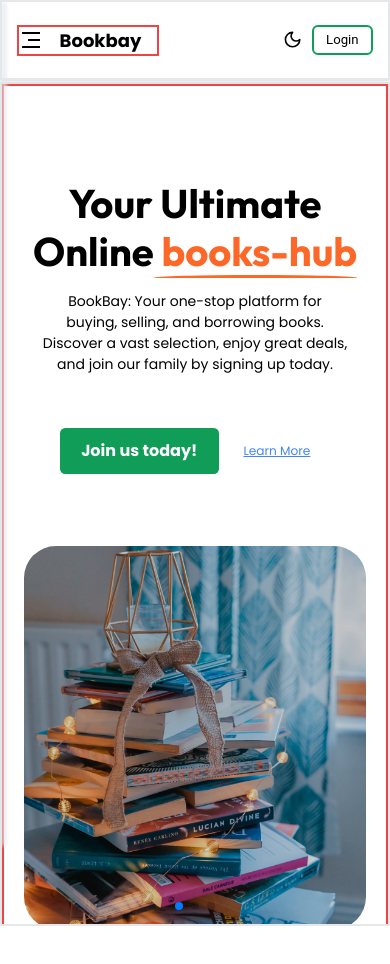
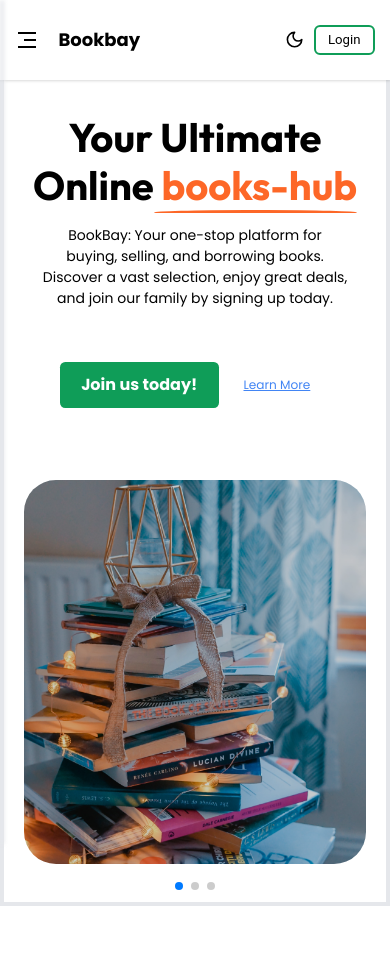
Before and after one commit to smartrogo/Bookbay, a React (Vite) app: page /hero in a window 390 px wide. Built offline with nearby package versions, Linux system fonts and the light colour scheme; some icons are missing; a web font is replaced by a local one.

Commit message:
landing page

```diff
--- a/src/App.css
+++ b/src/App.css
@@ -5,6 +5,9 @@
   --nav-bg: #141218;
   --icon-color: white;
   --para-color: #aaa;
+  --boder-color: #FFFFFF;
+  --card-bg: #36343B;
+  --qoute-color: #AAAAAA;
 }
 
 .light-mode {
@@ -13,6 +16,10 @@
   --nav-bg: #FFFFFF;
   --icon-color: #000;
   --para-color: #666;
+  --aside--bg: #fff;
+  --border-color: #000000;
+  --card-bg: #EEEEEE;
+  --qoute-color: #666666;
 }
 
 .app {
@@ -32,6 +39,14 @@
   background-color: var(--nav-bg);
 }
 
+.card {
+  border-color: var(--boder-color);
+  background-color: var(--card-bg);
+}
+
+.qoute {
+  color: var(--qoute-color);
+}
 .aside {
   background-color: var(--aside--bg);
   filter: blur(2px);
--- a/src/components/BlogCart.jsx
+++ b/src/components/BlogCart.jsx
@@ -5,7 +5,7 @@ import { Button } from "./Button";
 export const BlogCart = (props) => {
   return (
     <div className="px-7">
-      <div className="max-w-sm my-8 bg-[#eee] box border rounded-[1rem] shadow text-start mx-auto">
+      <div className="max-w-sm my-8 card box  rounded-[1rem] shadow text-start mx-auto">
         <div className="relative">
           <Link to="/">
             <img
@@ -23,12 +23,12 @@ export const BlogCart = (props) => {
 
         <div className="p-5 leading-normal text-style roboto mt-4">
           <a href="#">
-            <h2 className=" text-[#000]   font-bold text-[0.67569rem] w-[12.95063rem] md:w-[18.60425rem] md:text-[0.97063rem]">
+            <h2 className="font-bold text-[0.67569rem] w-[12.95063rem] md:w-[18.60425rem] md:text-[0.97063rem]">
               Unlocking Reading Adventures: Your Guide to Getting Started with
               BookBay
             </h2>
           </a>
-          <p className="mb-3 mt-2 w-[100%] md:w-[98%] text-[#666] font-normal text-[0.60063rem] md:text-[0.86281rem] text-style">
+          <p className="mb-3 mt-2 w-[100%] md:w-[98%] qoute font-normal text-[0.60063rem] md:text-[0.86281rem] text-style">
             Lorem ipsum dolor sit amet consectetur. Viverra in lacinia nisl mi
             mattis turpis nibh blandit. Nulla in massa sollicitudin non. Cum
             nulla et suscipit sed viverra magna magna diam.
--- a/src/components/Card.jsx
+++ b/src/components/Card.jsx
@@ -3,7 +3,7 @@ import React from "react";
 export const Card = (props) => {
   return (
     <div>
-      <div className="w-[18.61144rem] h-[18.755rem] md:w-[20.0625rem] md:h-[20.625rem] px-8 py-4 mt-[4.5rem] bg-[#eee] rounded-[0.73188rem] md:rounded-[1rem] box">
+      <div className="w-[18.61144rem] h-[18.755rem] md:w-[20.0625rem] md:h-[20.625rem] px-8 py-4 mt-[4.5rem] card rounded-[0.73188rem] md:rounded-[1rem] box">
         <div className="flex justify-center -mt-16 md:justify-end ">
           <img
             className="md:mr-[5rem] object-cover w-[6.03819rem] h-[6.03819rem] border-[3.66px] border-[#fff] rounded-[6.03819rem] border-solid"
@@ -12,19 +12,19 @@ export const Card = (props) => {
           />
         </div>
 
-        <p className="text-sm poppins relative mt-6 md:mt-4 text-[0.91488rem] md:text-[1.25rem] italic font-normal leading-normal poppins text-[#000] text-center w-[12.03069rem] h-[6.49563rem] md:w-[16.4375rem] mx-auto md:h-[8.875rem]">
-          <span className="text-[#666] font-bold text-[2.19569rem] absolute left-0 -top-1 md:top-1">
+        <p className="text-sm poppins relative mt-6 md:mt-4 text-[0.91488rem] md:text-[1.25rem] italic font-normal leading-normal poppins text-center w-[12.03069rem] h-[6.49563rem] md:w-[16.4375rem] mx-auto md:h-[8.875rem]">
+          <span className="qoute font-bold text-[2.19569rem] absolute left-0 -top-1 md:top-1">
             &#8220;
           </span>
           <br />
           {props.says}
           <br />
-          <span className=" absolute right-2 top-[5.5rem] md:top-[10rem] text-[#666] font-bold text-[2.19569rem]">
+          <span className=" absolute right-2 top-[5.5rem] md:top-[10rem] qoute font-bold text-[2.19569rem]">
             &#8220;
           </span>
         </p>
 
-        <div className="mt-14 md:mt-[4rem] text-style w-full capitalize text-end mr-8 leading-normal roboto text-[#000]">
+        <div className="mt-14 md:mt-[4rem] text-style w-full capitalize text-end mr-8 leading-normal roboto">
           <a
             href="#"
             className="text-[1.09788rem]  font-bold"
--- a/src/components/Header.jsx
+++ b/src/components/Header.jsx
@@ -42,12 +42,12 @@ export const Header = (props) => {
 
   return (
     <section
-      className={`header border-2 fixed px-2 h-[5rem] sm:px-4 py-2 md:py-2.5 z-20 top-0 left-0 box-shadow w-full flex items-center ${
+      className={`header fixed px-2 h-[5rem] sm:px-4 py-2 md:py-2.5 z-20 top-0 left-0 box-shadow w-full flex items-center ${
         active ? "blur-active" : ""
       }`}
     >
       <div className="wrapper flex flex-wrap items-center justify-between mx-auto">
-        <div className="mobile-nav-container w-[40%] border-2 border-red-500 sm:w-[30%] md:w-[75%] md:justify-start md:border-fuchsia-500 sm:border-2 sm:border-green-500 flex justify-between items-center">
+        <div className="mobile-nav-container w-[40%] sm:w-[30%] md:w-[75%] md:justify-start flex justify-between items-center">
           <div className="mobile-menu-icon lg:hidden md:mr-8" onClick={handleNavbar}>
             <RiMenu3Line className="text-[24px] menu-icon-svg lg:hidden lg:absolute" />
           </div>
--- a/src/components/Hero.jsx
+++ b/src/components/Hero.jsx
@@ -43,7 +43,7 @@ export const Hero = () => {
       scrollbar={{ draggable: true }}
       onSlideChange={() => console.log("slide change")}
       onSwiper={(swiper) => console.log(swiper)}
-      className="mt-[21%] mb-10 border-2 h-[100vh] sm:mt-[10%] md:mt-[6.5%]"
+      className="mt-[16%] mb-10 border-2 h-[100vh] sm:mt-[10%] md:mt-[6.5%]"
     >
       <SwiperSlide>
         <SlideShow paragrhap={para} heading={head} img={hero1} />
--- a/src/components/MiniSwipper.jsx
+++ b/src/components/MiniSwipper.jsx
@@ -9,7 +9,7 @@ import { useState, useEffect, useMemo  } from "react";
 
 const Slide = ({ handleClick, type }) => {
   return (
-    <div className="border-[1px] border-solid border-[#000] rounded-[0.25075rem] md:rounded-[0.5rem] flex cursor-pointer hover:border-[#fff] active:bg-[#0F9D58] hover:text-[#fff] hover:bg-[#0F9D58]">
+    <div className="border-[1px] card border-solid rounded-[0.25075rem] md:rounded-[0.5rem] flex cursor-pointer hover:border-[#fff] active:bg-[#0F9D58] hover:text-[#fff] hover:bg-[#0F9D58]">
       <button
         className="[0.25075rem] px-[0.2rem] py-[0.5rem] md:py-[0.5rem] md:px-[1rem] items-center gap-2 md:gap-[0.5rem] flex justify-evenly  "
         onClick={handleClick}
--- a/src/components/Newslatter.jsx
+++ b/src/components/Newslatter.jsx
@@ -20,10 +20,10 @@ export const Newslatter = () => {
             <Input
               id="email"
               name="email"
-              label_cls_name="leading-normal poppins capitalize text-[0.66725rem] text-[#000] font-normal"
+              label_cls_name="leading-normal poppins capitalize text-[0.66725rem] font-normal"
               type="email"
               placeholder="example@gmail.com"
-              cls_name="w-[100%] mx-auto bg-[#eee] rounded-[0.29656rem] md:rounded-[0.5rem] focus:border-[#0F9D58] focus:ring-[2px] focus:ring-[#abeacc] text-base outline-none text-[#696969] py-1 mt-4 md:-mt-10 placeholder:text-center px-3 leading-8 transition-colors duration-200 ease-in-out"
+              cls_name="w-[100%] mx-auto card rounded-[0.29656rem] md:rounded-[0.5rem] focus:border-[#0F9D58] focus:ring-[2px] focus:ring-[#abeacc] text-base outline-none text-[#696969] py-1 mt-4 md:-mt-10 placeholder:text-center px-3 leading-8 transition-colors duration-200 ease-in-out"
             />
             <Button
               value="subscribe"
--- a/src/components/SlideShow.jsx
+++ b/src/components/SlideShow.jsx
@@ -8,9 +8,9 @@ export const SlideShow = ({ paragrhap, img, heading }) => {
 
 
   return (
-      <SwiperSlide className="border-2 h-[100vh] border-red-500 flex flex-col justify-center items-center md:flex-row">
+      <SwiperSlide className="border-2 flex flex-col justify-center items-center md:flex-row">
         <div className="w-full md:w-[50%]">
-          <div className="md:[80%] mt-[8rem]">
+          <div className="md:[80%]">
             <h1 className=" w-[21.1875rem] mx-auto h-[7rem] flex-shrink-0 text-[2.5rem] outfit leading-[3rem] mt-10 font-bold text-center md:text-start md:w-[76%] sm:w-[90%] md:ml-20 balance mb-0">
              {heading}
             </h1>
```
Also changed, not shown: src/components/Contact.jsx (+8 -8 lines).
